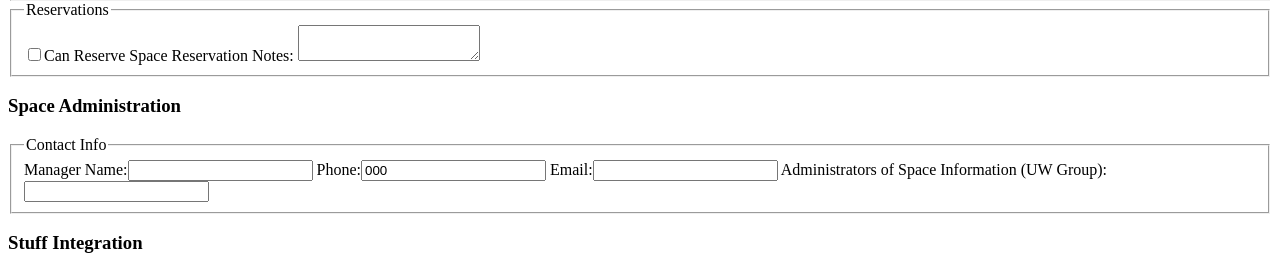
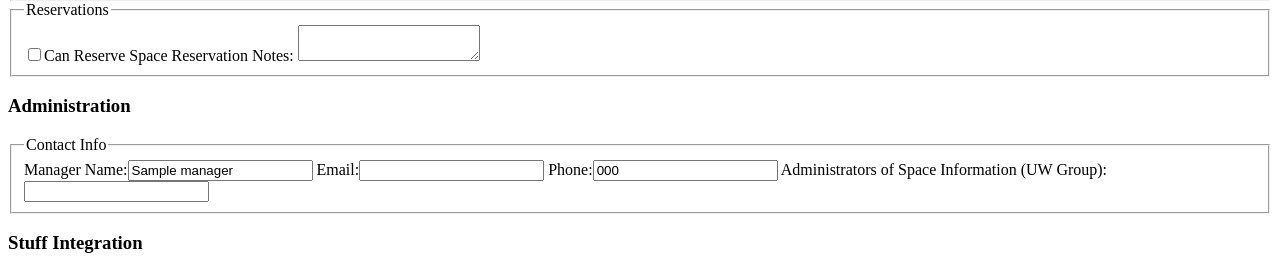
Before and after one commit to uw-it-aca/scout-manager, a Django app: template scout_manager/templates/scout_manager/spaces_edit.html in a window 1280 px wide. Shown: the part 2867-3141 px from the top of the page. Run offline with Django 3.2, Linux system fonts and the light colour scheme; the template is opened without the code that fills it: most values are stand-ins (such as "Sample title", 1, 10 or a date in 2020); some libraries are stand-ins or nearby versions.

Commit message:
Adds space manager to edit form.

```diff
--- a/scout_manager/templates/scout_manager/spaces_edit.html
+++ b/scout_manager/templates/scout_manager/spaces_edit.html
@@ -434,16 +434,14 @@
         </div>
     </div>
 
-    <h3>Space Administration</h3>
+    <h3>Administration</h3>
 
     <fieldset>
         <legend>Contact Info</legend>
-
-        <label for="manager-name" class="scope">Manager Name:<input id="manager-name" type="text"></label>
+        <label for="manager-name">Manager Name:<input id="manager-name" type="text" value="{{ spot.manager }}"></label>
+        <label for="email" class="scope">Email:<input id="email" type="email" value=""></label>
         <label for="phone" class="">Phone:<input id="phone" type="tel" value="{{ spot.phone }}"></label>
-        <label for="email" class="scope">Email:<input id="email" type="email"></label>
         <label for="admin-group" class="dummy">Administrators of Space Information (UW Group):<input id="admin-group" type="text"></label>
-
     </fieldset>
 
     <h3>Stuff Integration</h3>
```
